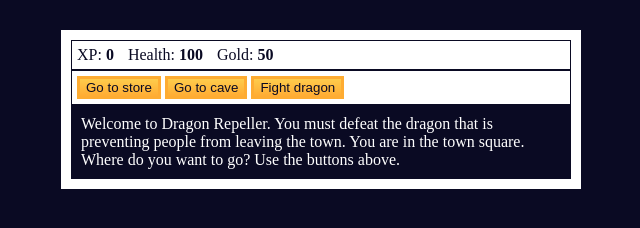
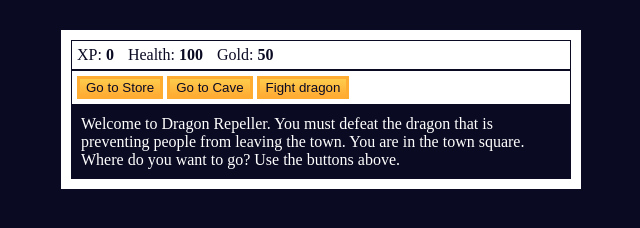
Before and after one commit to UnCoqui/RPG, a plain HTML site: page index.html in a window 1280 px wide. Shown: the full height of the page, 319-959 px from the left. Drawn offline with Linux system fonts and the light colour scheme.

Commit message:
initial commit of rpg folder

```diff
--- a/index.html
+++ b/index.html
@@ -13,8 +13,8 @@
         <span class="stat">Gold: <strong><span id="goldText">50</span></strong></span>
       </div>
       <div id="controls">
-        <button id="button1">Go to store</button>
-        <button id="button2">Go to cave</button>
+        <button id="button1">Go to Store</button>
+        <button id="button2">Go to Cave</button>
         <button id="button3">Fight dragon</button>
       </div>
       <div id="monsterStats">
```
